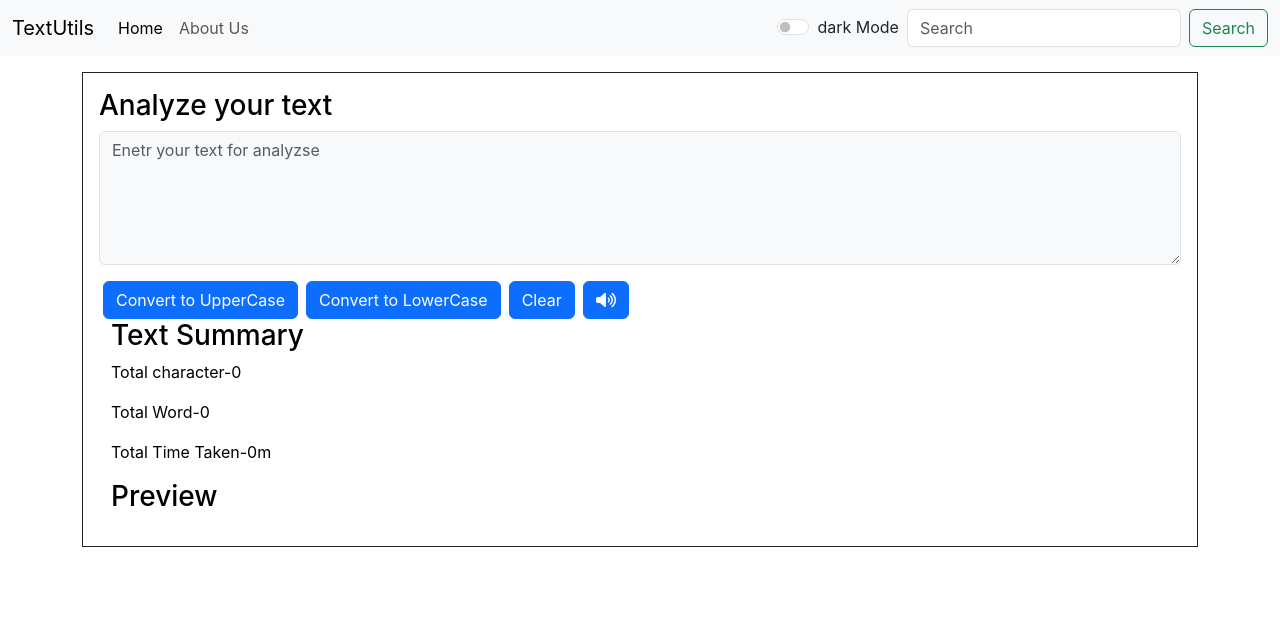
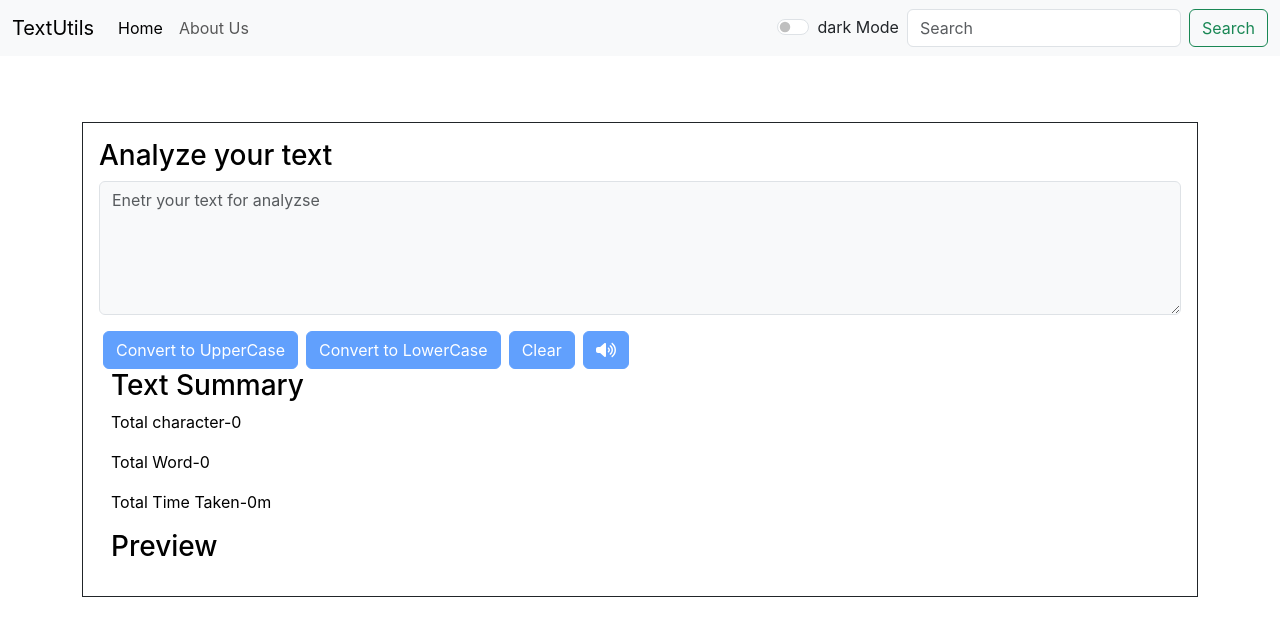
Before and after one commit to RituRaj1801/textutils, a React (Create React App) app: page /#/ in a window 1280 px wide. Shown: the top 636 px of the page. Built offline with nearby package versions, Linux system fonts and the light colour scheme.

Commit message:
bug fixes

```diff
--- a/public/index.html
+++ b/public/index.html
@@ -2,16 +2,15 @@
 <html lang="en">
   <head>
     <meta charset="utf-8" />
+    <link rel="icon" href="%PUBLIC_URL%/textutil.ico" />
+    <meta name="viewport" content="width=device-width, initial-scale=1" />
+    <meta name="theme-color" content="#000000" />
+    <meta name="description" content="Web site created using create-react-app" />
+
+    <!-- font awesome cdn -->
     <link rel="stylesheet" href="https://cdnjs.cloudflare.com/ajax/libs/font-awesome/6.0.0-beta3/css/all.min.css">
 
-    <link rel="icon" href="%PUBLIC_URL%/favicon.ico" />
-    <meta name="viewport" content="width=device-width, initial-scale=1" />
-    <meta name="theme-color" content="#000000" />
-    <meta
-      name="description"
-      content="Web site created using create-react-app"
-    />
-
+    <!-- bootstrap cdn -->
     <link href="https://cdn.jsdelivr.net/npm/bootstrap@5.3.3/dist/css/bootstrap.min.css" rel="stylesheet" integrity="sha384-QWTKZyjpPEjISv5WaRU9OFeRpok6YctnYmDr5pNlyT2bRjXh0JMhjY6hW+ALEwIH" crossorigin="anonymous">
 
     <link rel="apple-touch-icon" href="%PUBLIC_URL%/logo192.png" />
@@ -29,7 +28,7 @@
       work correctly both with client-side routing and a non-root public URL.
       Learn how to configure a non-root public URL by running `npm run build`.
     -->
-    <title>React App</title>
+    <title>Analyse Your Text</title>
   </head>
   <body>
     <noscript>You need to enable JavaScript to run this app.</noscript>
--- a/src/App.js
+++ b/src/App.js
@@ -33,6 +33,7 @@ function App() {
         type: "dark"
       })
       document.body.style.backgroundColor = 'black'
+      document.body.style.color = 'white'
       setMyStyle({
         color: 'white',
         backgroundColor: 'black'
@@ -45,7 +46,7 @@ function App() {
         type: "light"
       })
       document.body.style.backgroundColor = 'white'
-
+      document.body.style.color = 'black'
       setMyStyle({
         color: 'black',
         backgroundColor: 'white'
@@ -63,13 +64,10 @@ function App() {
         <Navbar title="TextUtils" modeBtnText={modeBtnText} modeDark={modeDark} toggleMode={toggleMode} />
         <Alert alert={alert} />
         <Routes>
-          {/* <div className="container" style={myStyle}   > */}
-            <Route path='/' element={<Textfrom heading="Analyze your text" myStyle={myStyle} modeDark={modeDark} showAlert={showAlert} />} />
-          {/* </div> */}
+          <Route path='/' element={<Textfrom heading="Analyze your text" myStyle={myStyle} modeDark={modeDark} showAlert={showAlert} />} />
           <Route path='/about' element={<About />} />
         </Routes>
       </Router>
-
     </>
   );
 }
--- a/src/components/Alert.jsx
+++ b/src/components/Alert.jsx
@@ -2,9 +2,11 @@ import React from 'react'
 
 export default function Alert(props) {
     return (
-        props.alert &&
+        <div style={{height:'50px'}}>
+        {props.alert &&
         <div className={`alert alert-${props.alert.type} alert-dismissible fade show`} role="alert">
             <strong>{props.alert.msg}</strong>
+        </div>}
         </div>
     )
 }
--- a/src/components/Navbar.jsx
+++ b/src/components/Navbar.jsx
@@ -3,7 +3,7 @@ import { Link } from 'react-router-dom'
 
 export default function Navbar(props) {
     return (
-        <nav className="navbar navbar-expand-lg bg-body-tertiary ">
+        <nav className="navbar navbar-expand-lg bg-body-tertiary sticky-top">
             <div className="container-fluid">
                 <Link className="navbar-brand" to="/">{props.title}</Link>
                 <button className="navbar-toggler" type="button" data-bs-toggle="collapse" data-bs-target="#navbarSupportedContent" aria-controls="navbarSupportedContent" aria-expanded="false" aria-label="Toggle navigation">
--- a/src/components/Textfrom.jsx
+++ b/src/components/Textfrom.jsx
@@ -1,6 +1,6 @@
 import React, { useState } from 'react'
 import { FontAwesomeIcon } from '@fortawesome/react-fontawesome';
-import { faVolumeHigh } from '@fortawesome/free-solid-svg-icons';
+import { faVolumeHigh, faVolumeXmark } from '@fortawesome/free-solid-svg-icons';
 
 
 export default function Textfrom(props) {
@@ -23,9 +23,23 @@ export default function Textfrom(props) {
         props.showAlert('Text Cleared', 'danger')
     }
 
+    {/* <FontAwesomeIcon icon="fa-solid fa-volume-xmark" /> */ }
+
+    const [soundIcon, setSoundIcon] = useState(faVolumeHigh)
+
     const hear = () => {
-        var utter = new SpeechSynthesisUtterance(text)
-        speechSynthesis.speak(utter)
+        if (speechSynthesis.speaking) {
+            speechSynthesis.cancel()
+            setSoundIcon(faVolumeHigh)
+        }
+        else {
+            const utter = new SpeechSynthesisUtterance(text)
+            speechSynthesis.speak(utter)
+            setSoundIcon(faVolumeXmark)
+            utter.onend = () => {
+                setSoundIcon(faVolumeHigh)
+            }
+        }
     }
 
     return (
@@ -35,15 +49,16 @@ export default function Textfrom(props) {
                 <div className="mb-3">
                     <textarea className={`form-control bg-${props.modeDark ? "light" : "dark"} text-${props.modeDark ? "black" : "light"}`} id="exampleFormControlTextarea1" rows="5" value={text} onChange={onChangeHandler} placeholder='Enetr your text for analyzse' />
                 </div>
-                <button className="btn btn-primary mx-1" onClick={toUpperCase}>Convert to UpperCase</button>
-                <button className="btn btn-primary mx-1" onClick={toLowerCase}>Convert to LowerCase</button>
-                <button className="btn btn-primary mx-1" onClick={clear}>Clear</button>
-                <button className="btn btn-primary mx-1" onClick={hear}><FontAwesomeIcon icon={faVolumeHigh} /></button>
+                <button disabled={text.length === 0} className="btn btn-primary mx-1" onClick={toUpperCase}>Convert to UpperCase</button>
+                <button disabled={text.length === 0} className="btn btn-primary mx-1" onClick={toLowerCase}>Convert to LowerCase</button>
+                <button disabled={text.length === 0} className="btn btn-primary mx-1" onClick={clear}>Clear</button>
+
+                <button disabled={text.length === 0} className="btn btn-primary mx-1" onClick={hear}><FontAwesomeIcon icon={soundIcon} /></button>
                 {/* <button className="btn btn-primary mx-1" onClick={props.toggleMode}>{props.modeBtnText}</button> */}
                 <div className="container">
                     <h3>Text Summary</h3>
                     <p>Total character-{text.length}</p>
-                    <p>Total Word-{text === "" ? 0 : text.split(' ').length}</p>
+                    <p>Total Word-{text === "" ? 0 : text.split(' ').filter((e) => { return e.length !== 0 }).length}</p>
                     <p>Total Time Taken-{text === "" ? 0 : (0.008 * text.split(' ').length.toFixed(2))}m</p>
                     <h3>Preview</h3>
                     <p>{text.trim()}</p>
```
Also changed, not shown: 1 other file (tests, documents, lock files or other folders).
